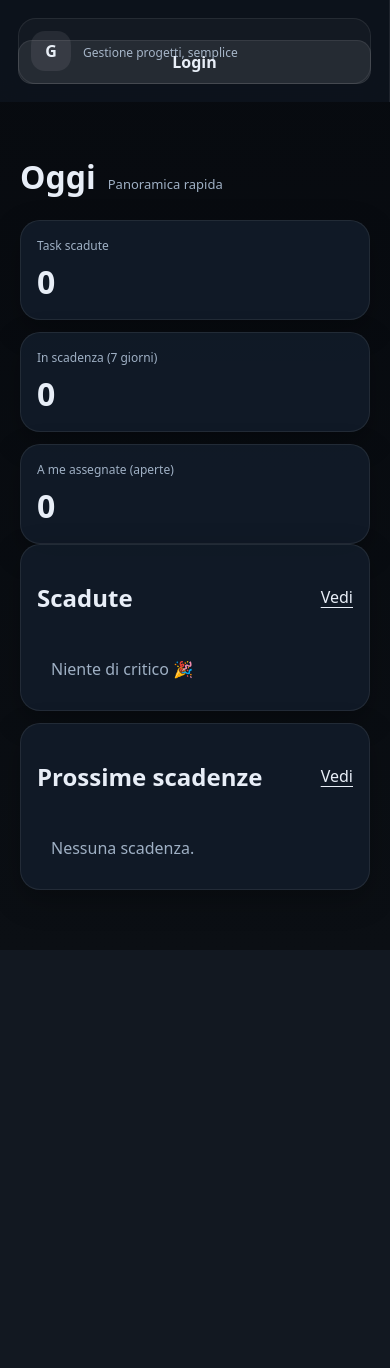
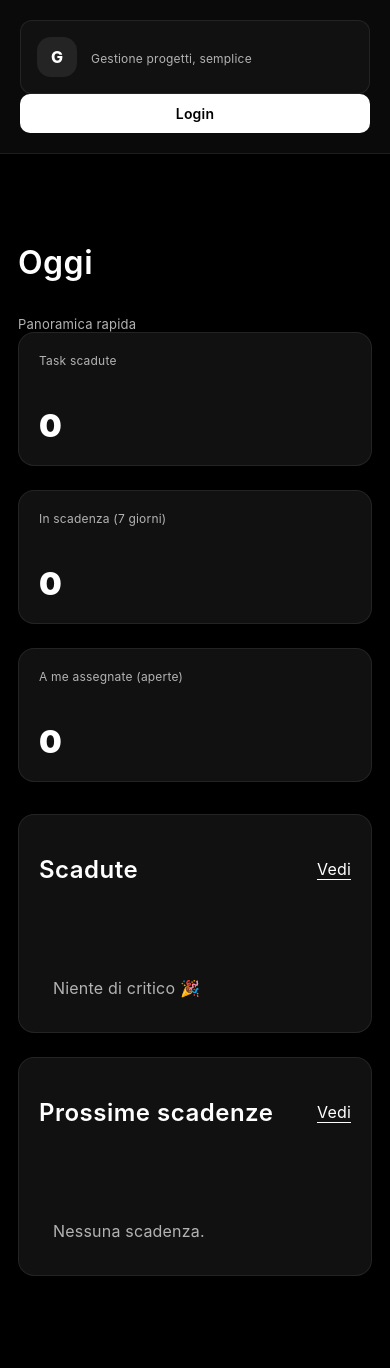
Before and after one commit to GracePartners/grace_up, a PHP site: template views/dashboard.php in a window 390 px wide. Before the commit the page ends 950 px from the top, so only its background shows below. Run offline with PHP 8.4, Linux system fonts and the light colour scheme; the template is opened without the code that fills it, so the values that code supplies are empty.

Commit message:
fix color, grid, button, responsive

```diff
--- a/assets/css/app.css
+++ b/assets/css/app.css
@@ -1,41 +1,138 @@
-
 :root{
-  --bg:#0b0f14;
-  --panel:#0f1621;
-  --card:#121c2a;
-  --text:#e8eef7;
-  --muted:#9fb0c4;
+  --bg:#000000;
+  --panel:#0a0a0a;
+  --card:#111111;
+  --text:#ffffff;
+  --muted:#b3b3b3;
   --line:rgba(255,255,255,.08);
   --accent:#ffffff;
 }
 *{box-sizing:border-box}
-body{margin:0;background:linear-gradient(180deg,#070a0f, #0b0f14);color:var(--text);font-family:ui-sans-serif,system-ui,-apple-system,Segoe UI,Roboto,Arial}
+img,video{
+  max-width:100%;
+  height:auto;
+  display:block;
+}
+body{
+  margin:0;
+  background:#000000;
+  color:var(--text);
+  font-family:"Inter",ui-sans-serif,system-ui,-apple-system,Segoe UI,Roboto,Arial;
+  letter-spacing:.2px;
+  overflow-x:hidden;
+}
 a{color:inherit;text-decoration:none}
-.app{display:grid;grid-template-columns:280px 1fr;min-height:100vh}
-.sidebar{position:sticky;top:0;align-self:start;height:100vh;padding:18px;border-right:1px solid var(--line);background:rgba(15,22,33,.75);backdrop-filter: blur(10px)}
-.brand{display:flex;gap:12px;align-items:center;padding:12px;border:1px solid var(--line);border-radius:18px;background:rgba(255,255,255,.03)}
+.app{
+  display:grid;
+  grid-template-columns:280px 1fr;
+  min-height:100vh;
+  gap:32px;
+  width:100%;
+}
+.sidebar{
+  display:flex;
+  flex-direction:column;
+  position:sticky;
+  top:0;
+  height:100vh;
+  padding:32px 26px;
+  border-right:1px solid var(--line);
+  background:#0a0a0a;
+}
+.brand{
+  display:flex;
+  gap:14px;
+  align-items:center;
+  padding:16px;
+  border:1px solid var(--line);
+  border-radius:12px;
+  background:#111111;
+}
 .brand__logo{width:40px;height:40px;border-radius:14px;display:grid;place-items:center;background:rgba(255,255,255,.08);font-weight:800}
 .brand__name{font-weight:800}
 .brand__sub{font-size:12px;color:var(--muted);margin-top:2px}
 .nav{margin-top:16px;display:flex;flex-direction:column;gap:6px}
 .nav__item{padding:10px 12px;border-radius:14px;border:1px solid transparent;color:var(--muted)}
 .nav__item:hover{background:rgba(255,255,255,.05);border-color:var(--line);color:var(--text)}
-.sidebar__footer{position:absolute;left:18px;right:18px;bottom:18px;display:flex;flex-direction:column;gap:10px}
+.sidebar__footer{
+  margin-top:auto;
+  display:flex;
+  flex-direction:column;
+  gap:14px;
+}
 .me{display:flex;gap:10px;align-items:center;padding:10px 12px;border:1px solid var(--line);border-radius:16px;background:rgba(255,255,255,.03)}
 .me__dot{width:10px;height:10px;border-radius:99px;background:#31d158}
 .me__name{font-weight:700}
 .me__role{font-size:12px;color:var(--muted)}
-.main{padding:18px 20px 60px}
-.topbar{display:flex;justify-content:space-between;align-items:center;margin-bottom:14px}
-.container{max-width:1200px;margin:0 auto}
+.main{
+  padding:32px 40px 80px;
+  width:100%;
+}
+.topbar{
+  display:flex;
+  justify-content:space-between;
+  align-items:center;
+  margin-bottom:32px;
+}
+.container{
+  max-width:1280px;
+  margin:0 auto;
+  width:100%;
+}
 .hstack{display:flex;gap:12px;align-items:baseline}
 .hstack--between{display:flex;justify-content:space-between;align-items:flex-start;gap:12px}
-.grid{display:grid;gap:12px}
-.grid--2{grid-template-columns:1fr 1fr}
-.grid--3{grid-template-columns:repeat(3,1fr)}
-@media (max-width:1100px){.app{grid-template-columns:1fr}.sidebar{position:relative;height:auto}.grid--2,.grid--3{grid-template-columns:1fr}}
-.card{background:rgba(18,28,42,.88);border:1px solid var(--line);border-radius:20px;padding:16px;box-shadow:0 10px 30px rgba(0,0,0,.25)}
-.card--hover:hover{transform:translateY(-2px);transition:.15s ease;background:rgba(18,28,42,.98)}
+.grid{
+  display:grid;
+  gap:32px;
+  margin-bottom:32px;
+  align-items:stretch;
+}
+.grid--2{
+  grid-template-columns:repeat(auto-fit,minmax(280px,1fr));
+  gap:24px;
+}
+.grid--3{
+  grid-template-columns:repeat(auto-fit,minmax(240px,1fr));
+  gap:24px;
+}
+@media (max-width:1100px){
+  .app{
+    grid-template-columns:1fr;
+    gap:0;
+  }
+  .sidebar{
+    position:relative;
+    height:auto;
+    border-right:none;
+    border-bottom:1px solid var(--line);
+  }
+  .grid--2,
+  .grid--3{
+    grid-template-columns:1fr;
+  }
+}
+.card{
+  background:#111111;
+  border:1px solid var(--line);
+  border-radius:16px;
+  padding:28px;
+  box-shadow:none;
+  min-width:0;
+}
+.main .card{
+  margin-bottom:32px;
+}
+.grid > .card{
+  height:100%;
+  display:flex;
+  flex-direction:column;
+  justify-content:space-between;
+}
+.card--hover:hover{
+  background:#151515;
+  border-color:rgba(255,255,255,.15);
+  transition:.2s ease;
+}
 .card__head{display:flex;justify-content:space-between;align-items:center;margin-bottom:10px}
 .card__title{font-weight:800;font-size:16px;margin-bottom:6px}
 .kpi__label{color:var(--muted);font-size:12px}
@@ -46,19 +143,62 @@ a{color:inherit;text-decoration:none}
 .form--inline{display:flex;gap:10px;align-items:center;flex-wrap:wrap}
 label{font-size:12px;color:var(--muted)}
 input,select,textarea{
-  width:100%;padding:10px 12px;border-radius:14px;border:1px solid var(--line);
-  background:rgba(0,0,0,.25);color:var(--text);outline:none
+  width:100%;
+  padding:12px 14px;
+  border-radius:10px;
+  border:1px solid var(--line);
+  background:#0a0a0a;
+  color:var(--text);
+  outline:none;
+  font-size:14px;
 }
 textarea{resize:vertical}
-.btn{display:inline-flex;justify-content:center;align-items:center;padding:10px 12px;border-radius:14px;border:1px solid var(--line);background:rgba(255,255,255,.08);color:var(--text);font-weight:700;cursor:pointer}
-.btn:hover{background:rgba(255,255,255,.12)}
-.btn--soft{background:rgba(255,255,255,.05)}
-.btn--ghost{background:transparent}
+.btn{
+  display:inline-flex;
+  justify-content:center;
+  align-items:center;
+  padding:10px 18px;
+  border-radius:10px;
+  border:1px solid var(--line);
+  background:#ffffff;
+  color:#000000;
+  font-weight:600;
+  font-size:14px;
+  cursor:pointer;
+  transition:.2s ease;
+}
+.btn:hover{
+  background:#eaeaea;
+}
+.btn--soft{
+  background:#111111;
+  color:#ffffff;
+  border:1px solid var(--line);
+}
+.btn--ghost{
+  background:transparent;
+  color:#ffffff;
+  border:1px solid var(--line);
+}
+.btn--soft,
+.btn--ghost{
+  color:#ffffff !important;
+}
 .link{text-decoration:underline;text-underline-offset:4px}
 .alert{padding:10px 12px;border-radius:14px;border:1px solid var(--line);background:rgba(255,255,255,.04)}
 .alert--danger{border-color:rgba(255,80,80,.35);background:rgba(255,80,80,.08)}
-.list{display:flex;flex-direction:column;gap:8px}
-.list__item{padding:10px 12px;border:1px solid var(--line);border-radius:16px;background:rgba(0,0,0,.18)}
+.list{
+  display:flex;
+  flex-direction:column;
+  gap:18px;
+  margin-top:18px;
+}
+.list__item{
+  padding:16px 18px;
+  border:1px solid var(--line);
+  border-radius:16px;
+  background:#111111;
+}
 .list__item:hover{background:rgba(0,0,0,.28)}
 .list__title{font-weight:800;margin-top:6px}
 .list__meta{font-size:12px;color:var(--muted);margin-top:4px}
@@ -68,8 +208,16 @@ textarea{resize:vertical}
 .chip{font-size:12px;color:var(--muted);border:1px solid var(--line);padding:6px 10px;border-radius:999px;background:rgba(255,255,255,.03)}
 .pill{font-size:12px;border:1px solid var(--line);padding:6px 10px;border-radius:999px;background:rgba(255,255,255,.04)}
 .pill--danger{border-color:rgba(255,80,80,.35);background:rgba(255,80,80,.08)}
-.tablewrap{overflow:auto}
-.table{width:100%;border-collapse:separate;border-spacing:0}
+.tablewrap{
+  overflow:auto;
+  margin-top:24px;
+}
+.table{
+  width:100%;
+  border-collapse:separate;
+  border-spacing:0;
+  min-width:600px;
+}
 .table th,.table td{padding:10px 12px;border-bottom:1px solid var(--line);text-align:left;font-size:13px}
 .table th{color:var(--muted);font-weight:700}
 .auth{min-height:70vh;display:grid;place-items:center}
@@ -83,11 +231,121 @@ textarea{resize:vertical}
 .checklist__box{width:18px;height:18px;border-radius:6px;border:1px solid var(--line);background:transparent;cursor:pointer}
 .checklist__box.is-done{background:rgba(49,209,88,.25);border-color:rgba(49,209,88,.45)}
 .checklist__text.is-done{text-decoration:line-through;color:var(--muted)}
-.kanban{display:grid;grid-template-columns:repeat(4,1fr);gap:12px}
+ .kanban{
+  display:grid;
+  grid-template-columns:repeat(auto-fit,minmax(260px,1fr));
+  gap:24px;
+  margin-top:24px;
+ }
 @media (max-width:1100px){.kanban{grid-template-columns:1fr}}
-.kanban__col{background:rgba(255,255,255,.03);border:1px solid var(--line);border-radius:18px;padding:10px}
+ .kanban__col{
+   background:#0a0a0a;
+   border:1px solid var(--line);
+   border-radius:14px;
+   padding:20px;
+   min-width:0;
+ }
 .kanban__head{font-weight:800;margin-bottom:10px}
-.kanban__list{min-height:120px;display:flex;flex-direction:column;gap:8px}
-.kanban__card{border:1px solid var(--line);border-radius:16px;padding:10px 12px;background:rgba(0,0,0,.18)}
+ .kanban__list{
+   min-height:140px;
+   display:flex;
+   flex-direction:column;
+   gap:14px;
+ }
+ .kanban__card{
+   border:1px solid var(--line);
+   border-radius:12px;
+   padding:16px 18px;
+   background:#111111;
+   transition:.2s ease;
+ }
 .kanban__card.dragging{opacity:.6}
 .kanban__meta{font-size:12px;color:var(--muted);margin-top:4px}
+
+/* Grace minimal spacing refinement */
+h1,h2,h3,h4{
+  font-weight:600;
+  letter-spacing:.5px;
+}
+
+@media (max-width:768px){
+  .sidebar{
+    padding:18px;
+  }
+  .card{
+    padding:18px;
+  }
+  .btn{
+    width:100%;
+  }
+}
+
+
+
+/* Section alignment normalization */
+.main .container{
+  padding-left:0;
+  padding-right:0;
+}
+
+.topbar + .grid{
+  margin-top:24px;
+}
+
+/* Force high contrast buttons */
+button,
+.btn{
+  color:#000000;
+}
+
+.btn--soft,
+.btn--ghost{
+  color:#ffffff;
+}
+
+.btn--soft:hover,
+.btn--ghost:hover{
+  background:#1a1a1a;
+}
+
+/* Fix stacked blocks in non-grid pages */
+.main > .card + .card{
+  margin-top:32px;
+}
+
+/* Global mobile safety */
+@media (max-width:768px){
+  .main{
+    padding:20px 18px 60px;
+  }
+
+  .topbar{
+    flex-direction:column;
+    align-items:flex-start;
+    gap:16px;
+  }
+
+  .hstack,
+  .hstack--between{
+    flex-direction:column;
+    align-items:flex-start;
+    gap:12px;
+  }
+
+  .form--inline{
+    flex-direction:column;
+    align-items:stretch;
+  }
+
+  .btn{
+    width:100%;
+  }
+
+  .sidebar{
+    padding:20px;
+  }
+
+  .card{
+    padding:20px;
+  }
+}
```
